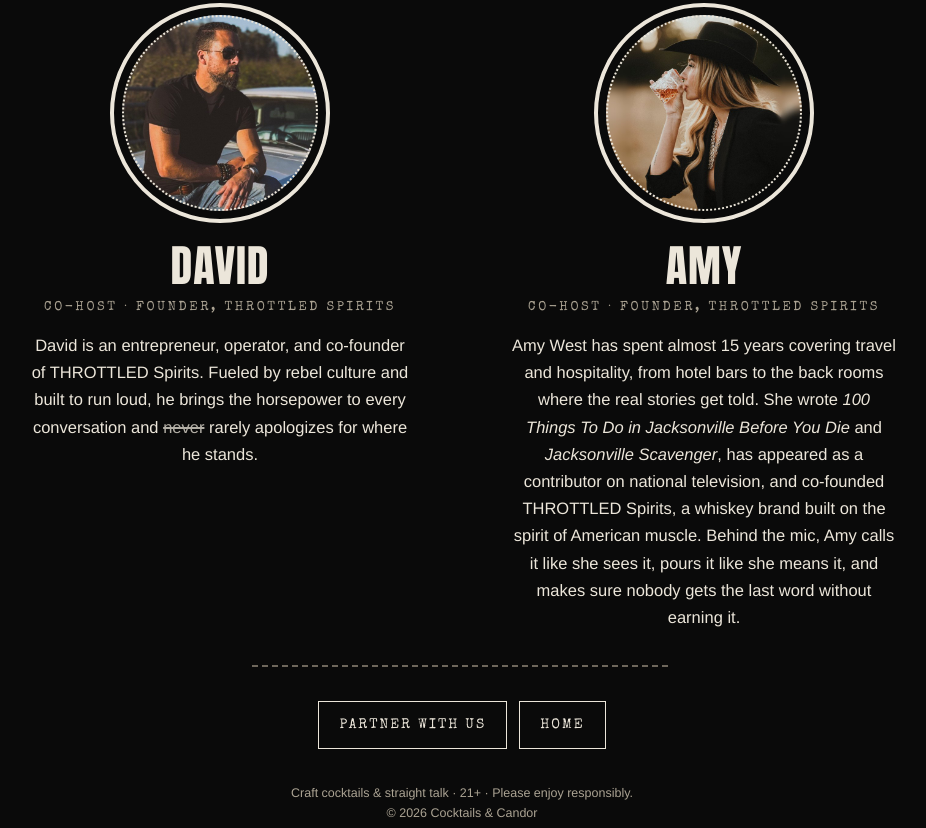
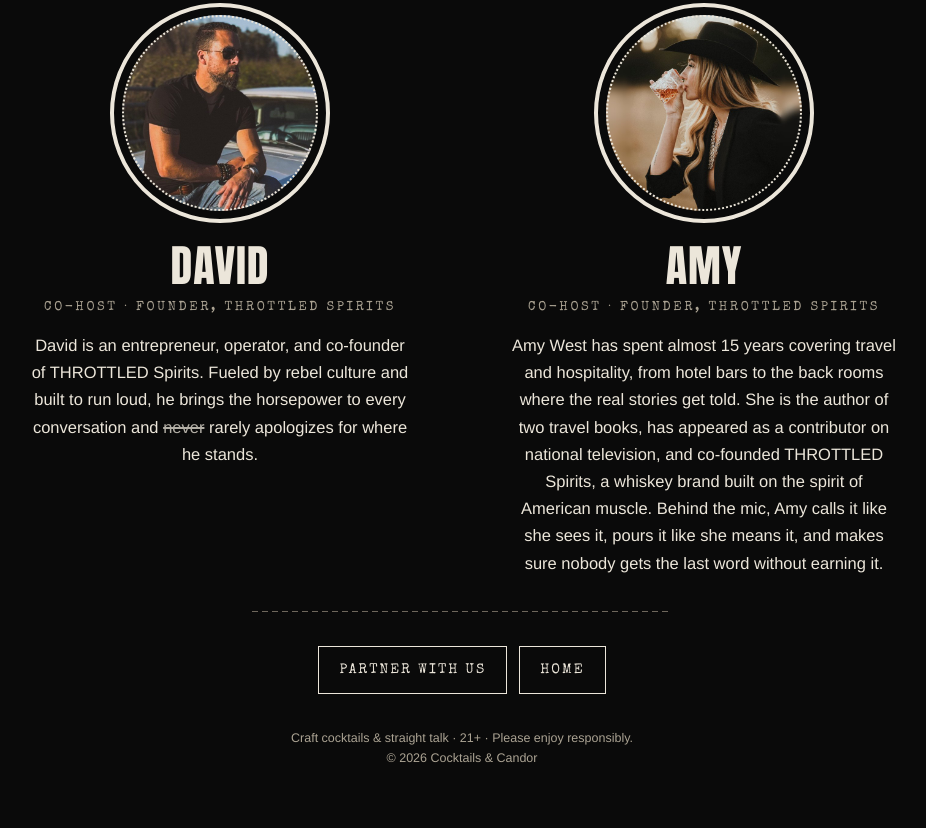
Before and after one commit to throttledinbond/cocktailsandcandor-site, a plain HTML site: page hosts/index.html in a window 1280 px wide. Shown: the part 459-1287 px from the top of the page, without its empty margins (178-1104 px from the left). Drawn offline with nearby package versions, Linux system fonts and the light colour scheme.

Commit message:
Hosts page: generalize Amy's book credit
Co-Authored-By: Claude Opus 5.5 <noreply@anthropic.com>
Claude-Session: https://claude.ai/code/session_01YbUxs9suVwrvgKMsK8zws9

```diff
--- a/hosts/index.html
+++ b/hosts/index.html
@@ -80,7 +80,7 @@ footer{font-size:12.5px;color:var(--muted);line-height:1.6;text-align:center}
       <div class="disc"><img src="/hosts/amy.jpg" width="640" height="640" alt="Amy sipping a whiskey in a black wide-brim hat"></div>
       <h2>Amy</h2>
       <p class="role">Co-host · Founder, THROTTLED Spirits</p>
-      <p class="bio">Amy West has spent almost 15 years covering travel and hospitality, from hotel bars to the back rooms where the real stories get told. She wrote <i>100 Things To Do in Jacksonville Before You Die</i> and <i>Jacksonville Scavenger</i>, has appeared as a contributor on national television, and co-founded THROTTLED Spirits, a whiskey brand built on the spirit of American muscle. Behind the mic, Amy calls it like she sees it, pours it like she means it, and makes sure nobody gets the last word without earning it.</p>
+      <p class="bio">Amy West has spent almost 15 years covering travel and hospitality, from hotel bars to the back rooms where the real stories get told. She is the author of two travel books, has appeared as a contributor on national television, and co-founded THROTTLED Spirits, a whiskey brand built on the spirit of American muscle. Behind the mic, Amy calls it like she sees it, pours it like she means it, and makes sure nobody gets the last word without earning it.</p>
     </article>
   </section>
 
```
